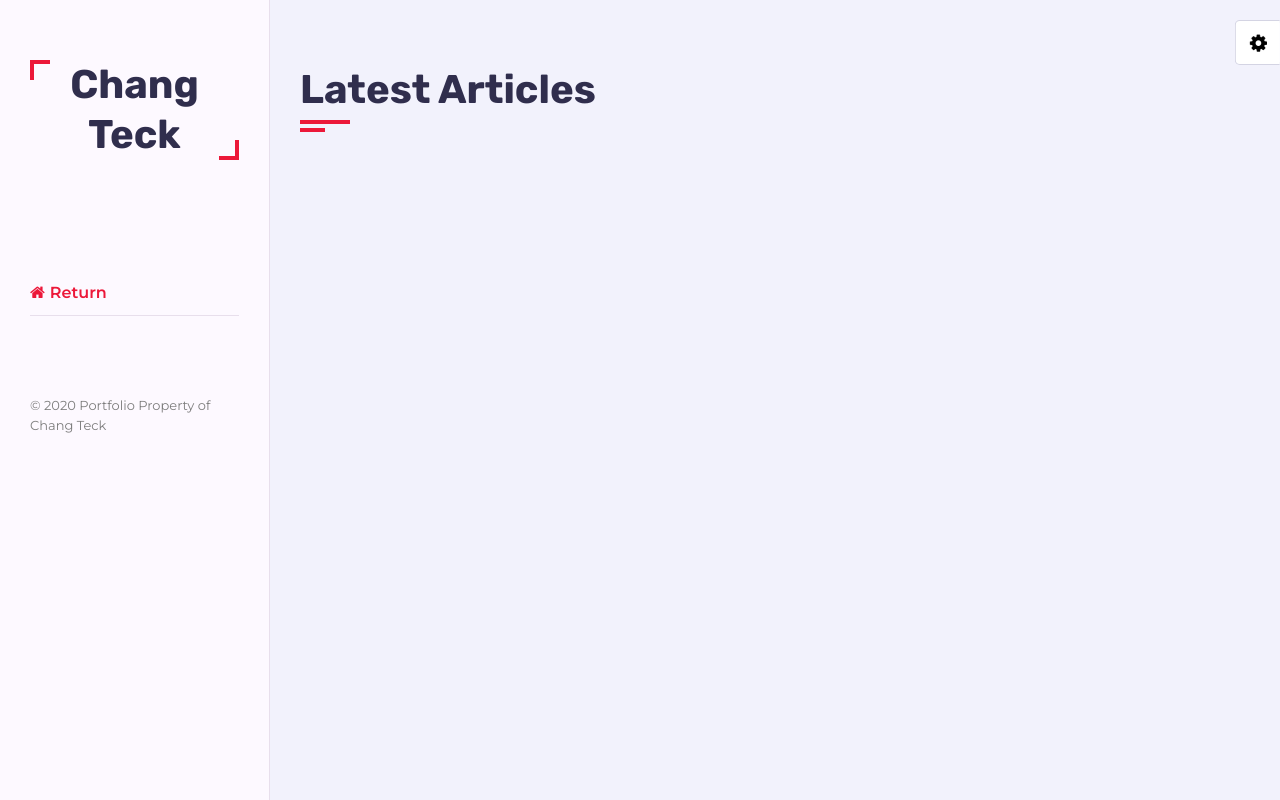
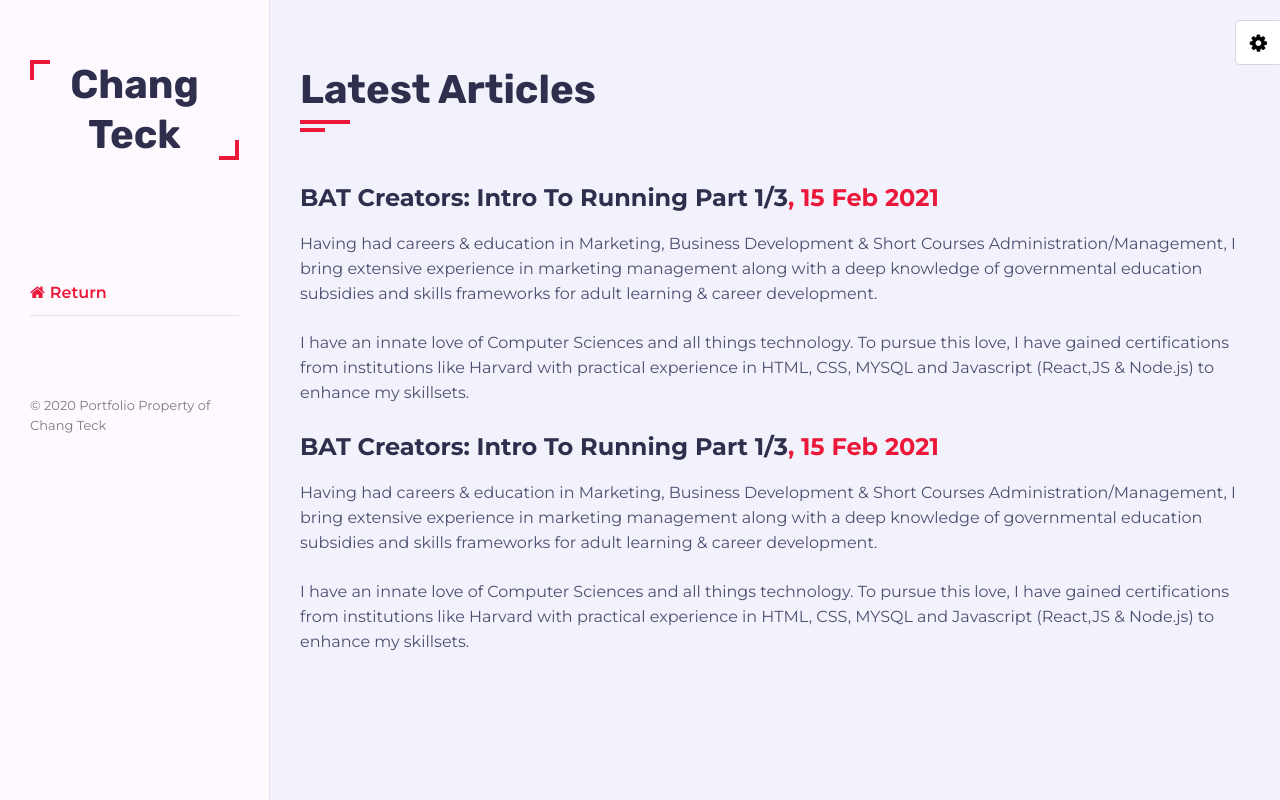
Before and after one commit to changteck/changteck.github.io, a plain HTML site: page blog.html in a window 1280 px wide. Drawn offline with Linux system fonts and the light colour scheme; files whose address does not match are found by name.

Commit message:
add blog

```diff
--- a/blog.html
+++ b/blog.html
@@ -67,12 +67,43 @@
            </div>
        </section>
 
-      <!--  Blog Section End-->
+      <section class="about section" id="about">
+         <div class="container">
+            <div class="row">
+                <div class="section-title padd-15">
+                   <h2>Latest Articles</h2>
+                </div>
+            </div>
+            <div class="row">
+                <div class="about-content padd-15">
+                    <div class="row">
+                       <div class="about-text padd-15">
+                          <h3>BAT Creators: Intro To Running Part 1/3<span>, 15 Feb 2021</span></h3>
+                          <p>Having had careers & education in Marketing, Business Development & Short Courses Administration/Management, I bring extensive experience in marketing management along with a deep knowledge of governmental education subsidies and skills frameworks for adult learning & career development.</p>
+<br>
+                         <p>I have an innate love of Computer Sciences and all things technology. To pursue this love, I have gained certifications from institutions like Harvard with practical experience in HTML, CSS, MYSQL and Javascript (React,JS & Node.js) to enhance my skillsets.</p>
+                       </div>
+                    </div>
+                  </div>
+            </div>
+<br>
+            <div class="row">
+               <div class="about-content padd-15">
+                   <div class="row">
+                      <div class="about-text padd-15">
+                         <h3>BAT Creators: Intro To Running Part 1/3<span>, 15 Feb 2021</span></h3>
+                         <p>Having had careers & education in Marketing, Business Development & Short Courses Administration/Management, I bring extensive experience in marketing management along with a deep knowledge of governmental education subsidies and skills frameworks for adult learning & career development.</p>
+<br>
+                        <p>I have an innate love of Computer Sciences and all things technology. To pursue this love, I have gained certifications from institutions like Harvard with practical experience in HTML, CSS, MYSQL and Javascript (React,JS & Node.js) to enhance my skillsets.</p>
+                      </div>
+                   </div>
+                 </div>
+           </div>
+
+<!--  Blog Section End-->
 
 
-    </div>
-    <!-- Main Content End-->
- </div>
+
  <!-- Main Container -->
 
 <!-- Lightbox -->
--- a/css/style.css
+++ b/css/style.css
@@ -983,6 +983,7 @@ padding-bottom:0px;
 	font-weight: 600;
 }
 
+
 /* Contact Section */
 
 .contact .contact-info-item{
```
